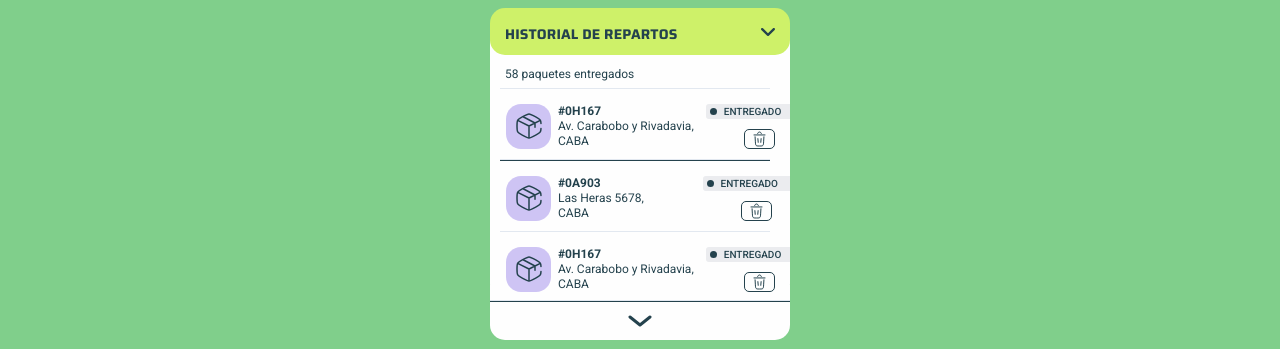
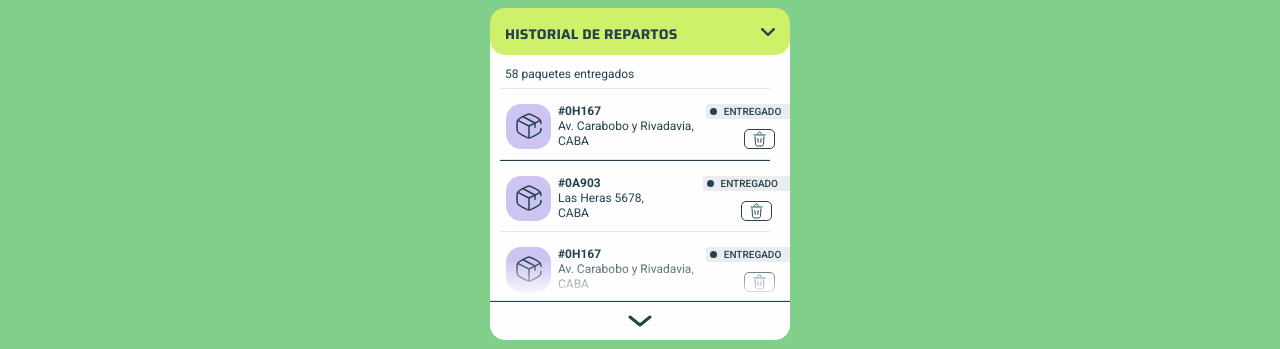
Before and after one commit to JuanPiPem/BoxDeliveryFrontend, a Next.js app: page /admin/delivery-man-profile in a window 1280 px wide. Shown: the part 276-625 px from the top of the page. Built offline with nearby package versions, Linux system fonts and the light colour scheme.

Commit message:
add linear-gradient to DeliveriesH

```diff
--- a/src/commons/deliveriesHistory/DeliveriesHistory.tsx
+++ b/src/commons/deliveriesHistory/DeliveriesHistory.tsx
@@ -1,5 +1,6 @@
 "use client";
 
+// Importamos useRef y useEffect
 import React, { useRef, useEffect, useState } from "react";
 import s from "./deliveriesHistory.module.scss";
 import { Saira } from "next/font/google";
@@ -26,8 +27,6 @@ type Prop = {
   view: string;
   section: string;
 };
-//The viewType can be: "paquetes-admin", "perfil-repartidor" o "home-repartidor"
-//The sections can be: "repartos-pendientes" "historial-repartos"
 
 function DeliveriesHistory(prop: Prop) {
   const [show, setShow] = useState(true);
@@ -39,6 +38,7 @@ function DeliveriesHistory(prop: Prop) {
   };
 
   const packagesListRef = useRef<HTMLDivElement>(null);
+  const gradientRef = useRef<HTMLDivElement>(null); // Referencia al elemento que contiene el degradado
 
   const handleVectorContainerClick = () => {
     if (packagesListRef.current) {
@@ -69,11 +69,17 @@ function DeliveriesHistory(prop: Prop) {
 
   useEffect(() => {
     const handleScroll = () => {
-      if (packagesListRef.current) {
+      if (packagesListRef.current && gradientRef.current) {
         const scrolled =
           packagesListRef.current.scrollHeight >
           packagesListRef.current.clientHeight;
         setIsScrollable(scrolled);
+
+        //Obtiene la lista visible actual
+        // const visibleList = Math.floor(
+        //   packagesListRef.current.scrollTop +
+        //     packagesListRef.current.clientHeight / 95
+        // );
 
         // Verifica si el scroll está cerca del final
         const atBottom =
@@ -82,6 +88,20 @@ function DeliveriesHistory(prop: Prop) {
           packagesListRef.current.scrollHeight - 1; // Cambiado a "-1" para que se considere inmediatamente al llegar al final
 
         setAtBottom(atBottom);
+
+        // Calcula y ajusta la altura del degradado
+        if (atBottom) {
+          const remainingHeight =
+            packagesListRef.current.scrollHeight -
+            packagesListRef.current.clientHeight;
+          const visibleHeight =
+            packagesListRef.current.clientHeight -
+            (gradientRef.current.offsetTop - packagesListRef.current.offsetTop);
+          const gradientHeight = remainingHeight - visibleHeight;
+          gradientRef.current.style.height = `${gradientHeight}px`;
+        } else {
+          gradientRef.current.style.height = "0"; // Restablece la altura del degradado si no estamos al final
+        }
       }
     };
 
@@ -147,6 +167,8 @@ function DeliveriesHistory(prop: Prop) {
             </div>
           </div>
           <div className={s.backgroundBorder}></div>
+          <div className={s.gradient} ref={gradientRef}></div>{" "}
+          {/* Agrega un div para el degradado */}
           {prop.arrayPackages.length > 3 &&
           prop.view === "perfil-repartidor" ? (
             <div
--- a/src/commons/deliveriesHistory/deliveriesHistory.module.scss
+++ b/src/commons/deliveriesHistory/deliveriesHistory.module.scss
@@ -14,6 +14,23 @@
   padding-top: 1px;
   margin-bottom: 10px;
   z-index: 2;
+  position: relative; /* Añade esta línea para establecer la posición relativa */
+
+  /* Define el degradado */
+  &:after {
+    content: "";
+    position: absolute;
+    bottom: 0;
+    left: 0;
+    width: 100%;
+    height: 40px; /* Ajusta la altura según tu diseño */
+    background: linear-gradient(
+      to bottom,
+      transparent,
+      $white
+    ); /* Cambia los colores según tu diseño */
+    pointer-events: none; /* Para que no interfiera con los eventos de ratón */
+  }
 }
 
 .backgronudPaddingTop {
```
